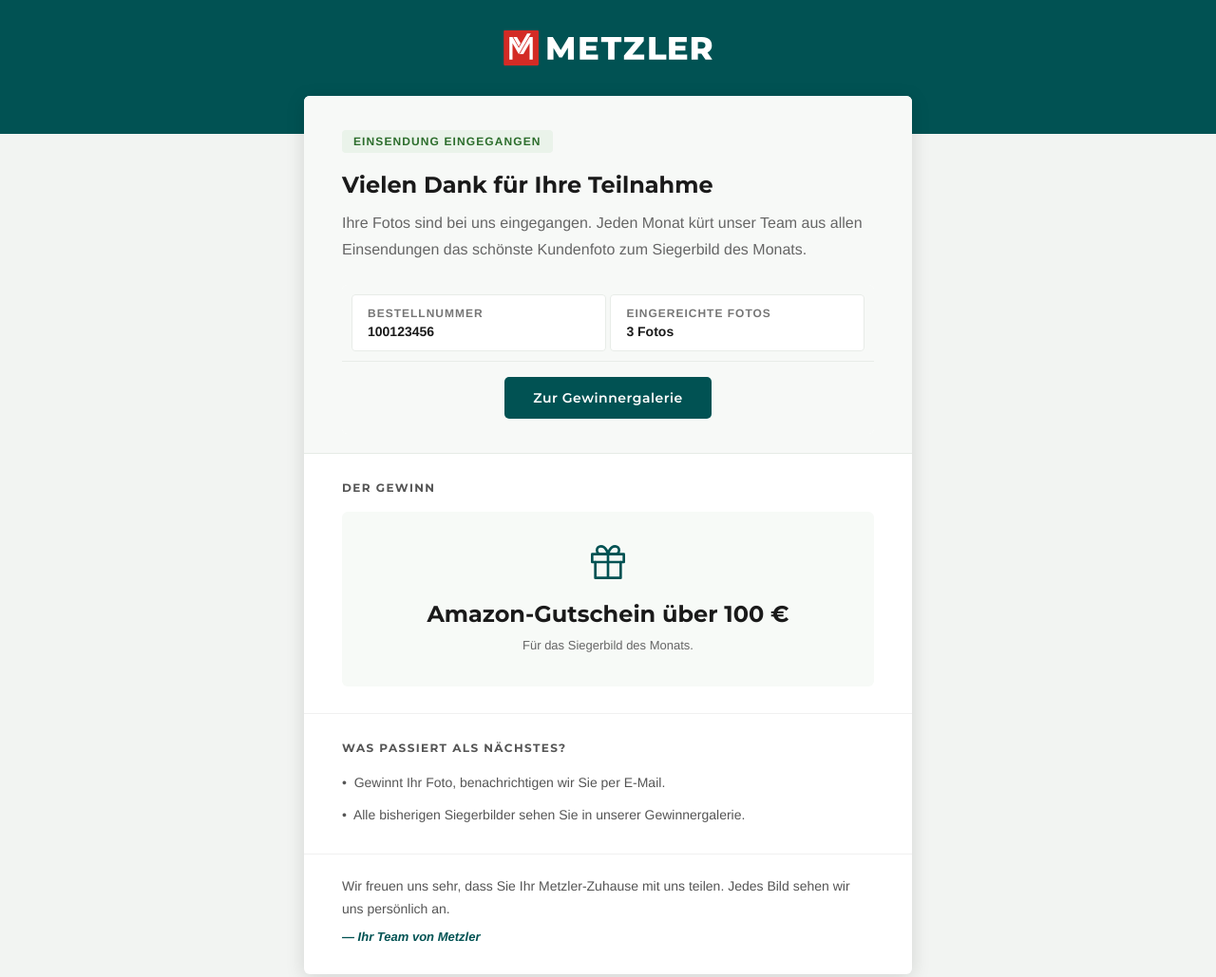
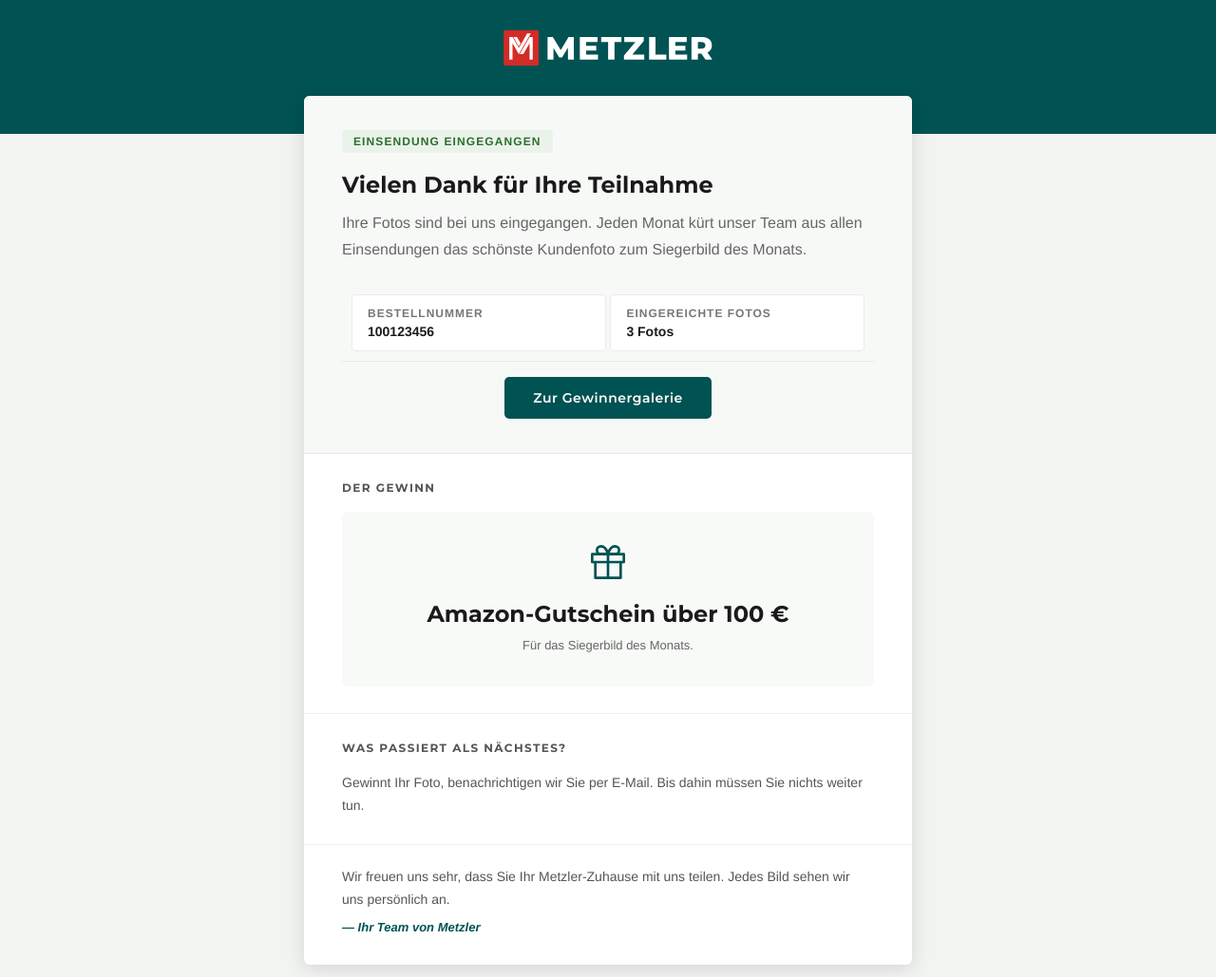
Before and after one commit to SabaVafa/email-templates, a website: page templates/fotowettbewerb-teilnahme.html in a window 1280 px wide. Shown: the top 1029 px of the page at 95% size. Drawn offline with Linux system fonts and the light colour scheme.

Commit message:
Fotowettbewerb email: keep "Was passiert als naechstes?" on-topic
The gallery line ("Alle bisherigen Siegerbilder ...") is an evergreen
reference, not something that happens next, so it did not fit the heading
- and it is already covered by the hero "Zur Gewinnergalerie" CTA. The
section is now a single on-topic statement: you are notified by e-mail if
you win, and nothing further is required until then.

```diff
--- a/templates/fotowettbewerb-teilnahme.html
+++ b/templates/fotowettbewerb-teilnahme.html
@@ -434,11 +434,8 @@
               <td class="section">
                 <h2 class="section-label">Was passiert als n&auml;chstes?</h2>
 
-                <p style="font-size:14px; color:#555; line-height:1.7; margin:0 0 10px;">
-                  &bull;&nbsp; Gewinnt Ihr Foto, benachrichtigen wir Sie per E-Mail.
-                </p>
                 <p style="font-size:14px; color:#555; line-height:1.7; margin:0;">
-                  &bull;&nbsp; Alle bisherigen Siegerbilder sehen Sie in unserer Gewinnergalerie.
+                  Gewinnt Ihr Foto, benachrichtigen wir Sie per E-Mail. Bis dahin m&uuml;ssen Sie nichts weiter tun.
                 </p>
 
               </td>
```
